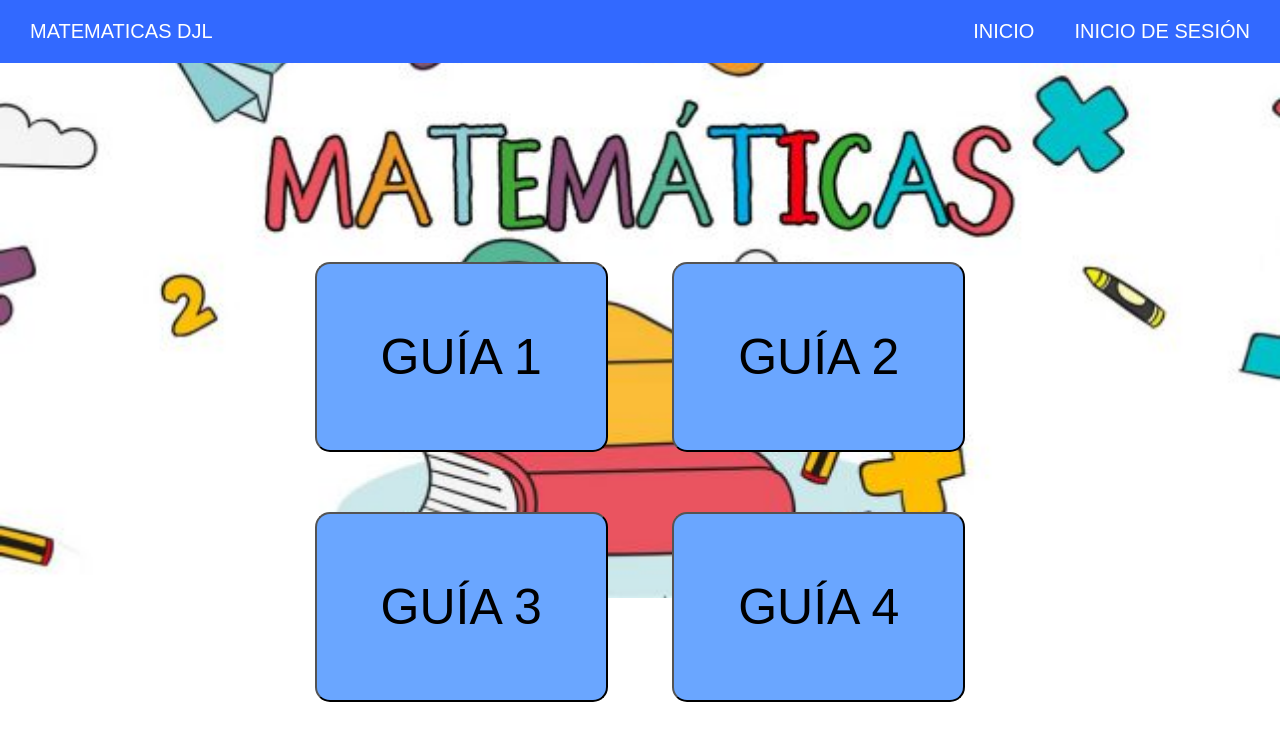
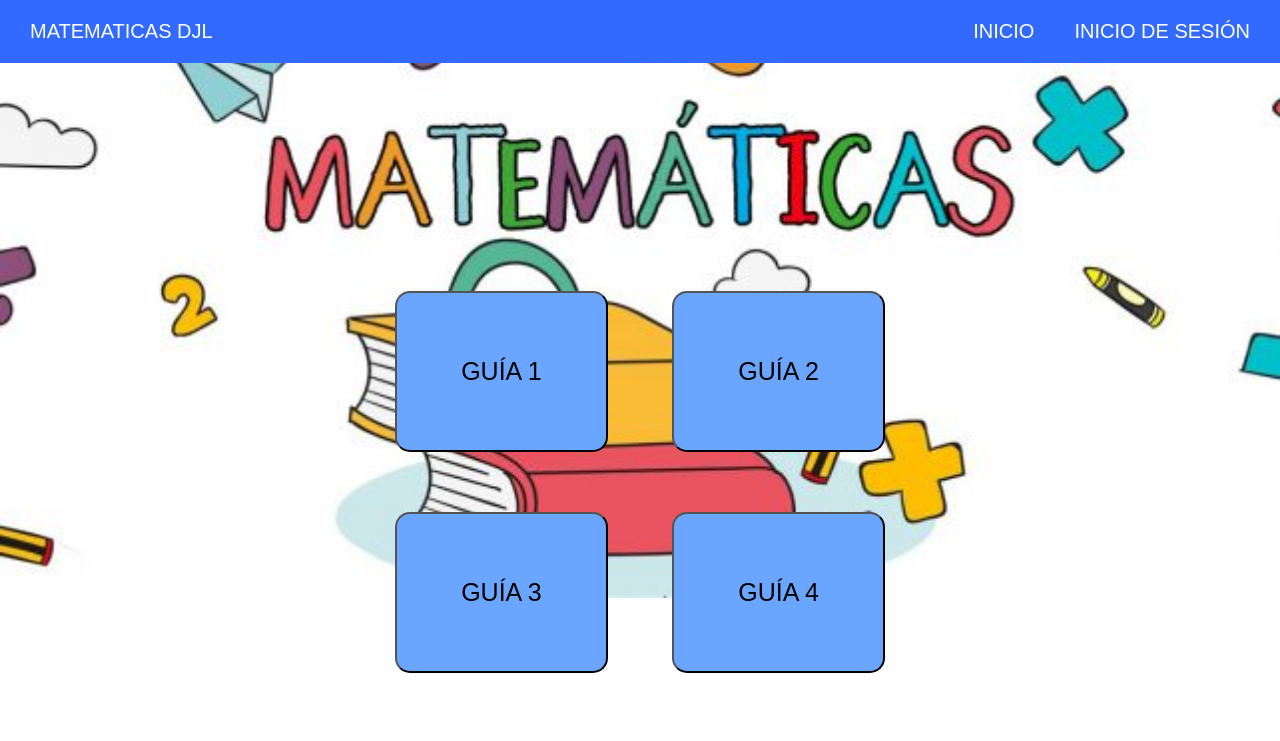
Before and after one commit to Diego8541265/matematicaDJL, a PHP site: page /Guias.html in a window 1280 px wide. Shown: the top 741 px of the page. Run offline with PHP 8.4, Linux system fonts and the light colour scheme.

Commit message:
ghjklñ{

```diff
--- a/Guias.css
+++ b/Guias.css
@@ -55,6 +55,6 @@ body {
   padding: 5%;
   margin: 30px;
   background-color: #6aa6ff;
-  font-size: 50px;
+  font-size: 25px;
   border-radius: 15px;
 }
```
